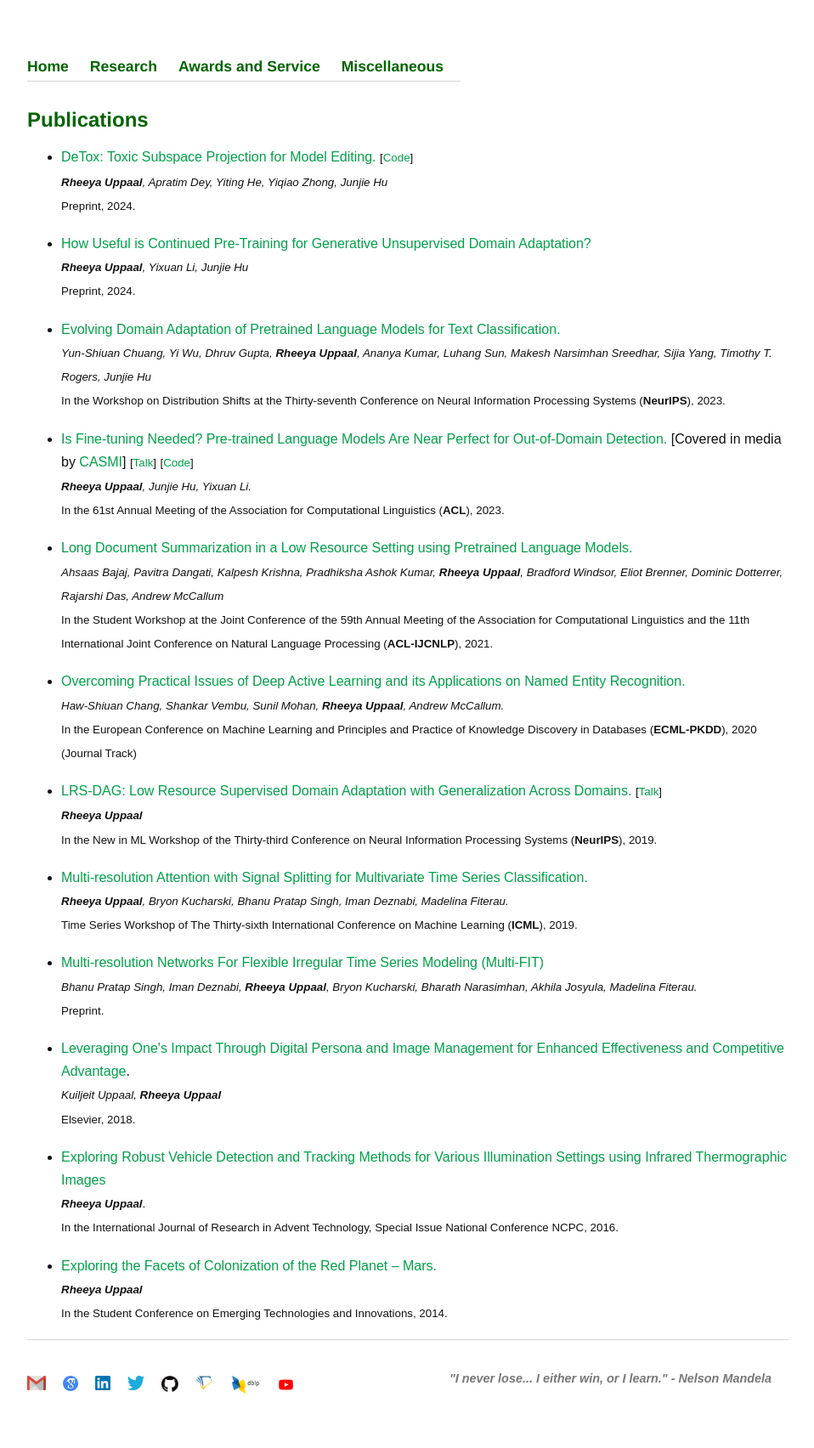
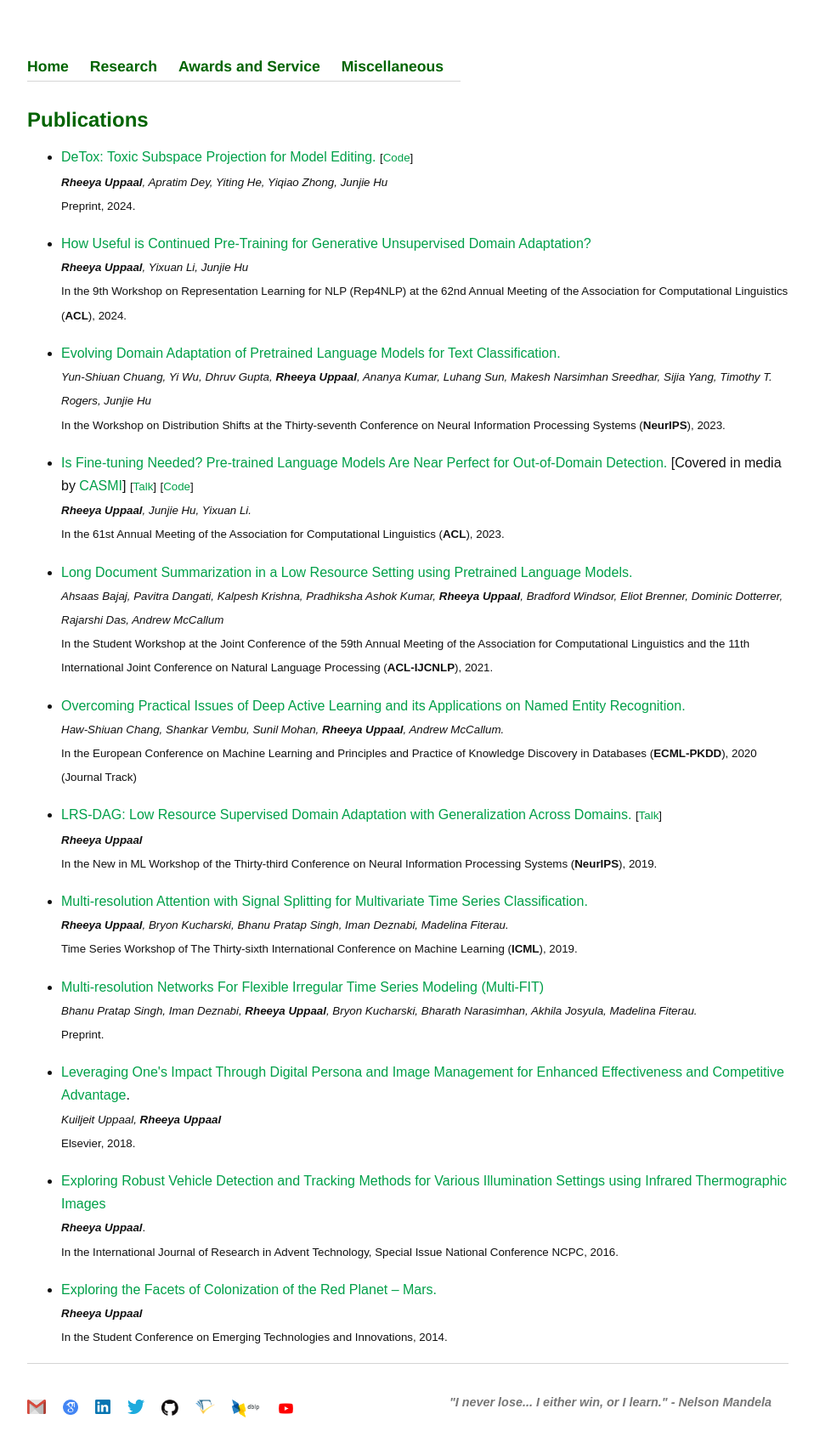
Before and after one commit to Uppaal/Uppaal.github.io, a Jekyll site: the page built from publications.html, in a window 1280 px wide. Shown: the whole page at 85% size, without its empty margins (160-1118 px from the left). Built offline with Jekyll 4.4.1, drawn with Linux system fonts in a browser that asks for light colours; before the commit the page ends 1676 px from its top, so only the background shows below that.

Commit message:
Update publications.html

```diff
--- a/publications.html
+++ b/publications.html
@@ -17,7 +17,7 @@ title: Publications
 	<h1>Publications</h1>
 	<ul>
 	<li><a href="https://arxiv.org/abs/2405.13967">DeTox: Toxic Subspace Projection for Model Editing.</a> <small>[<a href="https://github.com/Uppaal/detox-edit">Code</a>]</small> <br><small><i><b>Rheeya Uppaal</b>, Apratim Dey, Yiting He, Yiqiao Zhong, Junjie Hu</i><br>Preprint, 2024.</small></li>
-	<li><a href="https://arxiv.org/abs/2401.17514">How Useful is Continued Pre-Training for Generative Unsupervised Domain Adaptation?</a> <br><small><i><b>Rheeya Uppaal</b>, Yixuan Li, Junjie Hu</i><br>Preprint, 2024.</small></li>
+	<li><a href="https://arxiv.org/abs/2401.17514">How Useful is Continued Pre-Training for Generative Unsupervised Domain Adaptation?</a> <br><small><i><b>Rheeya Uppaal</b>, Yixuan Li, Junjie Hu</i><br>In the 9th Workshop on Representation Learning for NLP (Rep4NLP) at the 62nd Annual Meeting of the Association for Computational Linguistics (<b>ACL</b>), 2024.</small></li>
 	<li><a href="https://arxiv.org/abs/2311.09661">Evolving Domain Adaptation of Pretrained Language Models for Text Classification.</a> <br><small><i>Yun-Shiuan Chuang, Yi Wu, Dhruv Gupta, <b>Rheeya Uppaal</b>, Ananya Kumar, Luhang Sun, Makesh Narsimhan Sreedhar, Sijia Yang, Timothy T. Rogers, Junjie Hu</i><br>In the Workshop on Distribution Shifts at the Thirty-seventh Conference on Neural Information Processing Systems (<b>NeurIPS</b>), 2023.</small></li>
 	<li><a href="https://aclanthology.org/2023.acl-long.717/">Is Fine-tuning Needed? Pre-trained Language Models Are Near Perfect for Out-of-Domain Detection.</a> [Covered in media by <a href="https://casmi.northwestern.edu/news/articles/2023/study-finds-simple-method-can-improve-safety-for-language-models.html">CASMI</a>] <small>[<a href="https://youtu.be/iVfXGQ0iwzQ">Talk</a>]</small> <small>[<a href="https://github.com/Uppaal/lm-ood">Code</a>]</small> <br><small><i><b>Rheeya Uppaal</b>, Junjie Hu, Yixuan Li.</i><br>In the 61st Annual Meeting of the Association for Computational Linguistics (<b>ACL</b>), 2023.</small></li>
 	<li><a href="https://arxiv.org/abs/2103.00751">Long Document Summarization in a Low Resource Setting using Pretrained Language Models.</a><br><small><i>Ahsaas Bajaj, Pavitra Dangati, Kalpesh Krishna, Pradhiksha Ashok Kumar, <b>Rheeya Uppaal</b>, Bradford Windsor, Eliot Brenner, Dominic Dotterrer, Rajarshi Das, Andrew McCallum</i><br>In the Student Workshop at the Joint Conference of the 59th Annual Meeting of the Association for Computational Linguistics and the 11th International Joint
```
